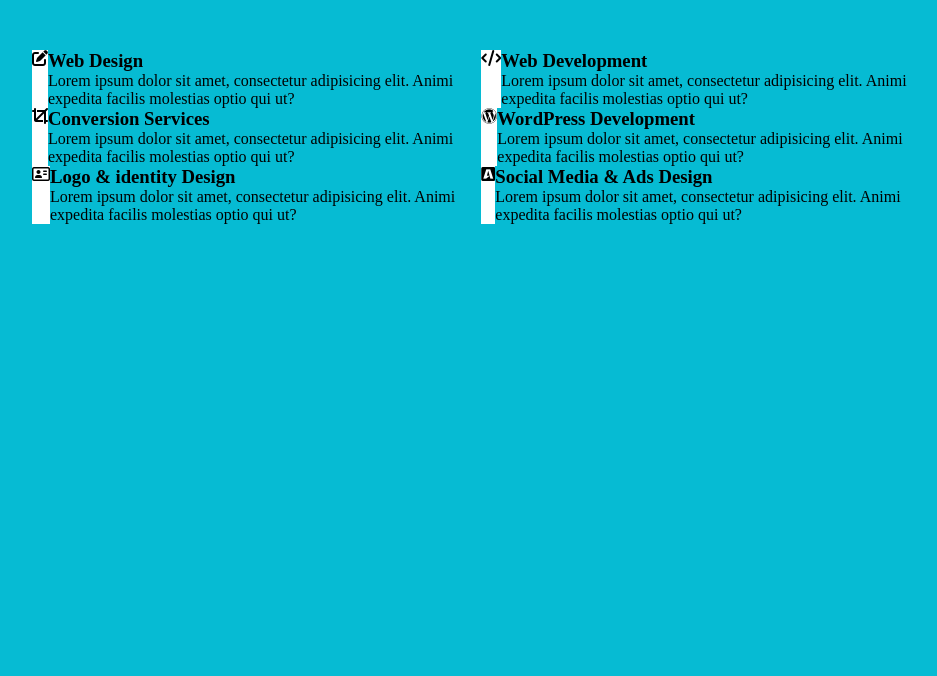
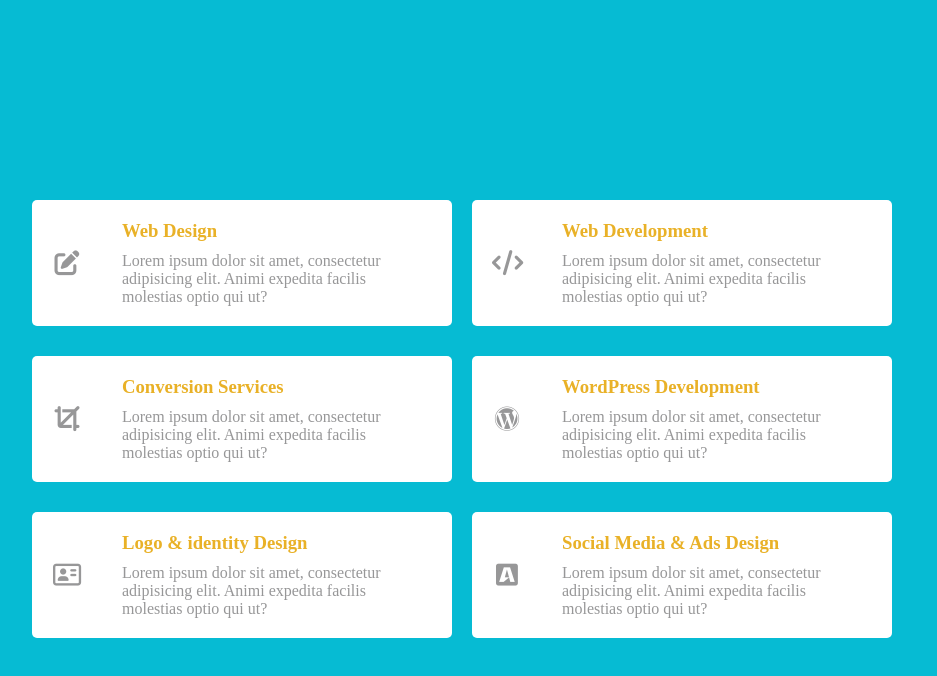
Before and after one commit to SokolovSergey88/homeWork, a plain HTML site: page lesson4/homework3/index.html in a window 1280 px wide. Shown: the whole page, without its empty margins (158-1095 px from the left). Drawn offline with Linux system fonts and the light colour scheme.

Commit message:
add lesson 4 homework 3

```diff
--- a/lesson4/homework3/index.html
+++ b/lesson4/homework3/index.html
@@ -14,7 +14,7 @@
     <div class="wrapper df">
         <div class="box">
             <div class="item df">
-                <div class="item-box">
+                <div class="item-box df">
                     <i class="fas fa-edit"></i>
                 </div>
                 <div class="item-box">
@@ -25,10 +25,10 @@
                 </div>
             </div>
             <div class="item df">
-                <div class="item-box">
+                <div class="item-box df">
                     <i class="fas fa-crop"></i>
                 </div>
-                <div class="item-box">
+                <div class="item-box ">
                     <h3 class="title">Conversion Services</h3>
                     <p class="text">Lorem ipsum dolor sit amet, consectetur adipisicing elit. Animi expedita facilis
                         molestias optio qui ut?
@@ -36,7 +36,7 @@
                 </div>
             </div>
             <div class="item df">
-                <div class="item-box">
+                <div class="item-box df">
                     <i class="far fa-address-card"></i>
                 </div>
                 <div class="item-box">
@@ -50,7 +50,7 @@
 
         <div class="box">
             <div class="item df">
-                <div class="item-box">
+                <div class="item-box df">
                     <i class="fas fa-code"></i>
                 </div>
                 <div class="item-box">
@@ -61,7 +61,7 @@
                 </div>
             </div>
             <div class="item df">
-                <div class="item-box">
+                <div class="item-box df">
                     <i class="fab fa-wordpress"></i>
                 </div>
                 <div class="item-box">
@@ -72,7 +72,7 @@
                 </div>
             </div>
             <div class="item df">
-                <div class="item-box">
+                <div class="item-box df">
                     <i class="fab fa-buysellads"></i>
                 </div>
                 <div class="item-box">
--- a/lesson4/homework3/main.css
+++ b/lesson4/homework3/main.css
@@ -3,16 +3,50 @@
 }
 body, h3, p {
     margin: 0;
+}
+body {
     background-color: #06BBD3FF;
 }
 .container {
     max-width: 930px;
-    margin: 50px auto;
+    margin: 200px auto;
     padding: 0 15px;
 }
 .df{
     display: flex;
 }
+.wrapper {
+    flex-wrap: wrap;
+}
+.box {
+    width: 440px;
+}
 .item {
-    background-color: #fff;
+    background-color: #ffffff;
+    margin-right: 20px;
+    margin-bottom: 30px;
+    border-radius: 5px;
 }
+.item-box {
+    justify-content: center;
+    align-items: center;
+    padding: 20px 20px;
+}
+.item-box > i {
+    width: 30px;
+    text-align: center;
+
+}
+i {
+    font-size: 25px;
+    font-weight: 400;
+    color: #979798FF;
+}
+.title {
+    margin-bottom: 10px;
+    color: #E9B127FF;
+}
+.text {
+    color: #979798FF;
+    width: 90%;
+}
```
